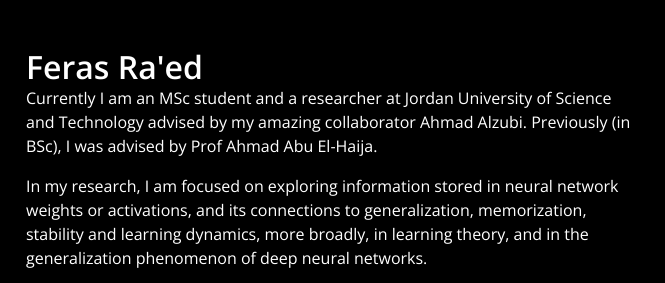
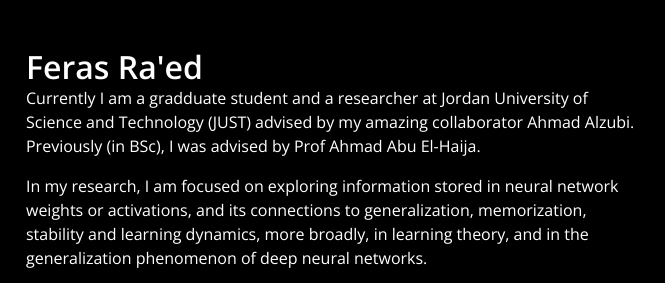
Before and after one commit to ferasraed/ferasraed.github.io, a plain HTML site: page index.html in a window 1280 px wide. Shown: the top 283 px of the page, 469-1134 px from the left. Drawn offline with nearby package versions, Linux system fonts and the light colour scheme.

Commit message:
Update index.html

```diff
--- a/index.html
+++ b/index.html
@@ -38,7 +38,7 @@
             </div>
             <div class="col-md-8">
                 <h2 class="mb-0">Feras Ra'ed</h2>
-                <p>Currently I am an MSc student and a researcher at Jordan University of Science and Technology advised by my amazing collaborator Ahmad Alzubi. Previously (in BSc), I was advised by Prof Ahmad Abu El-Haija.</p>
+                <p>Currently I am a gradduate student and a researcher at Jordan University of Science and Technology (JUST) advised by my amazing collaborator Ahmad Alzubi. Previously (in BSc), I was advised by Prof Ahmad Abu El-Haija.</p>
 		<!--<p>Before this I was an undergraduate student at JUST as well, working with professor Ahmad Abu-El-Haija.</p>-->
                 <p>In my research, I am focused on exploring information stored in neural network weights or activations, and its connections to generalization, memorization, stability and learning dynamics, more broadly, in learning theory, and in the generalization phenomenon of deep neural networks.</p>
                 <p>I’m also actively working on research in generative adversarial networks (GANs) and diffusion models.</p>
```
